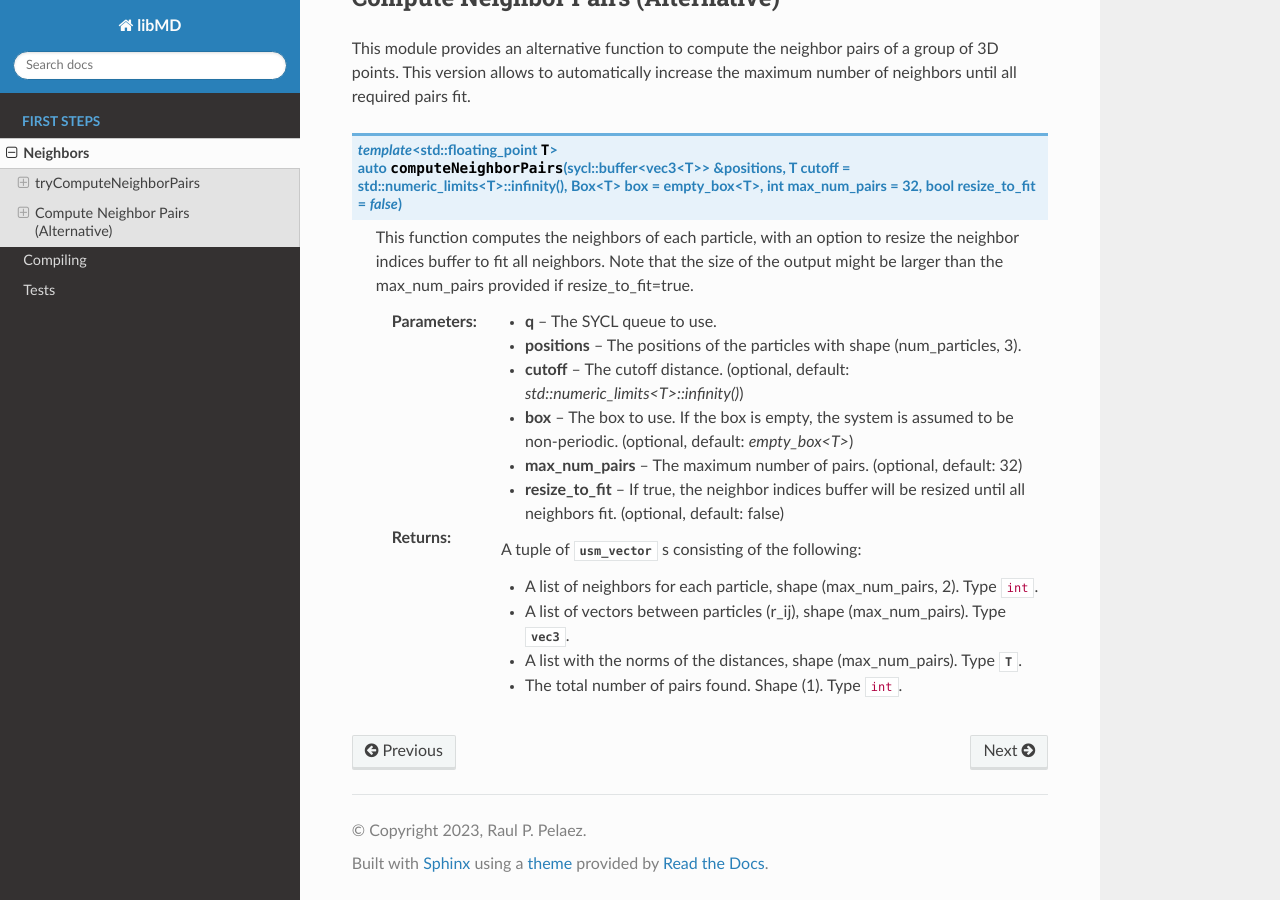
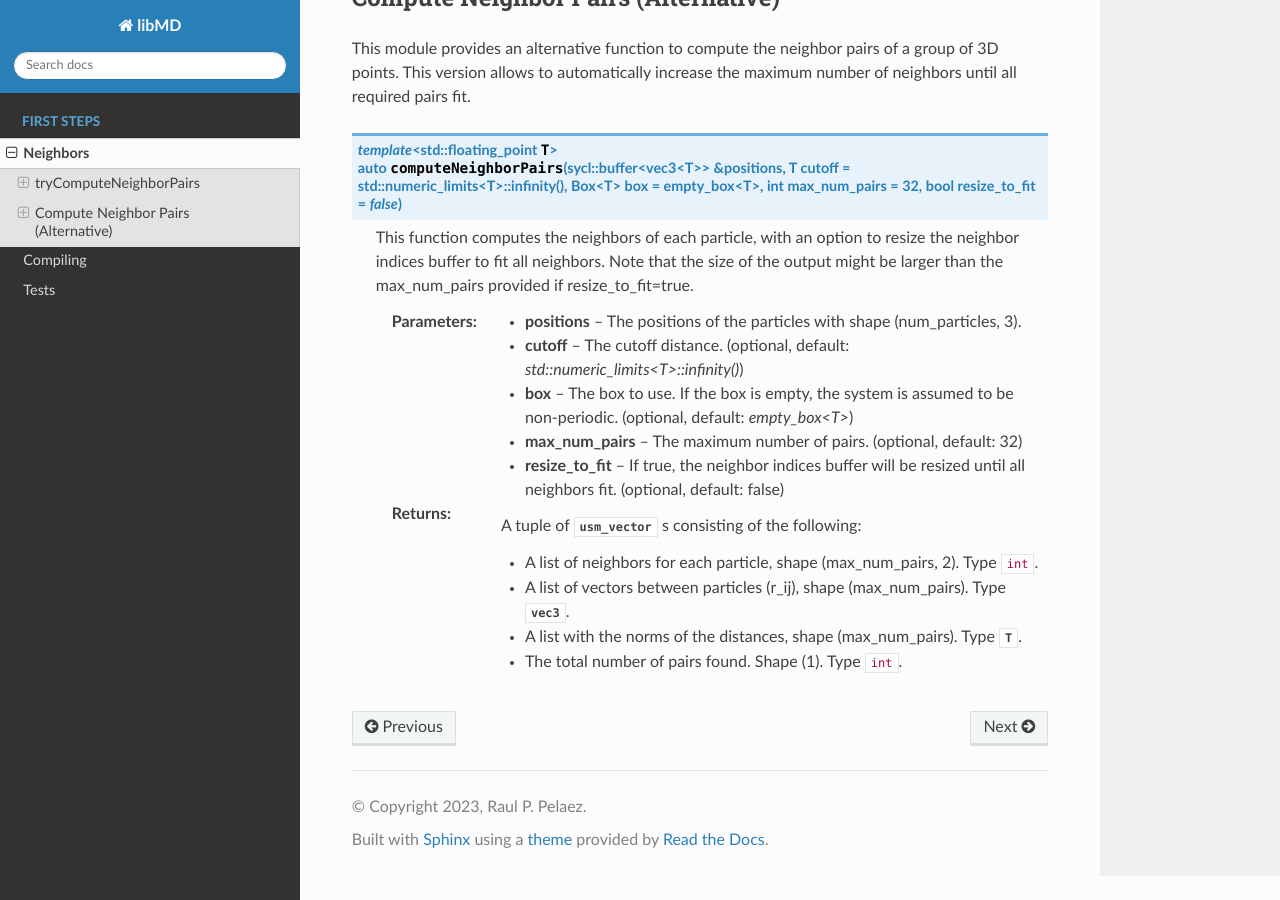
Before and after one commit to RaulPPelaez/libmd, a Sphinx documentation site: the page built from doc/Neighbors.rst, in a window 1280 px wide and 900 px high, scrolled down 874 px. Built offline with Sphinx 7.4.7 and the Read the Docs theme 2.0.0, drawn with Linux system fonts in a browser that asks for light colours; formulas are drawn with MathJax 3; pages that are not in the unit, such as notebooks, are missing from menus.

Commit message:
Fix typo in docs

```diff
--- a/doc/Neighbors.rst
+++ b/doc/Neighbors.rst
@@ -38,7 +38,6 @@ This module provides an alternative function to compute the neighbor pairs of a
    This function computes the neighbors of each particle, with an option to resize the neighbor indices buffer to fit all neighbors.
    Note that the size of the output might be larger than the max_num_pairs provided if resize_to_fit=true.
 
-   :param q: The SYCL queue to use.
    :param positions: The positions of the particles with shape (num_particles, 3).
    :param cutoff: The cutoff distance. (optional, default: `std::numeric_limits<T>::infinity()`)
    :param box: The box to use. If the box is empty, the system is assumed to be non-periodic. (optional, default: `empty_box<T>`)
```
Also changed, not shown: 1 other file.
